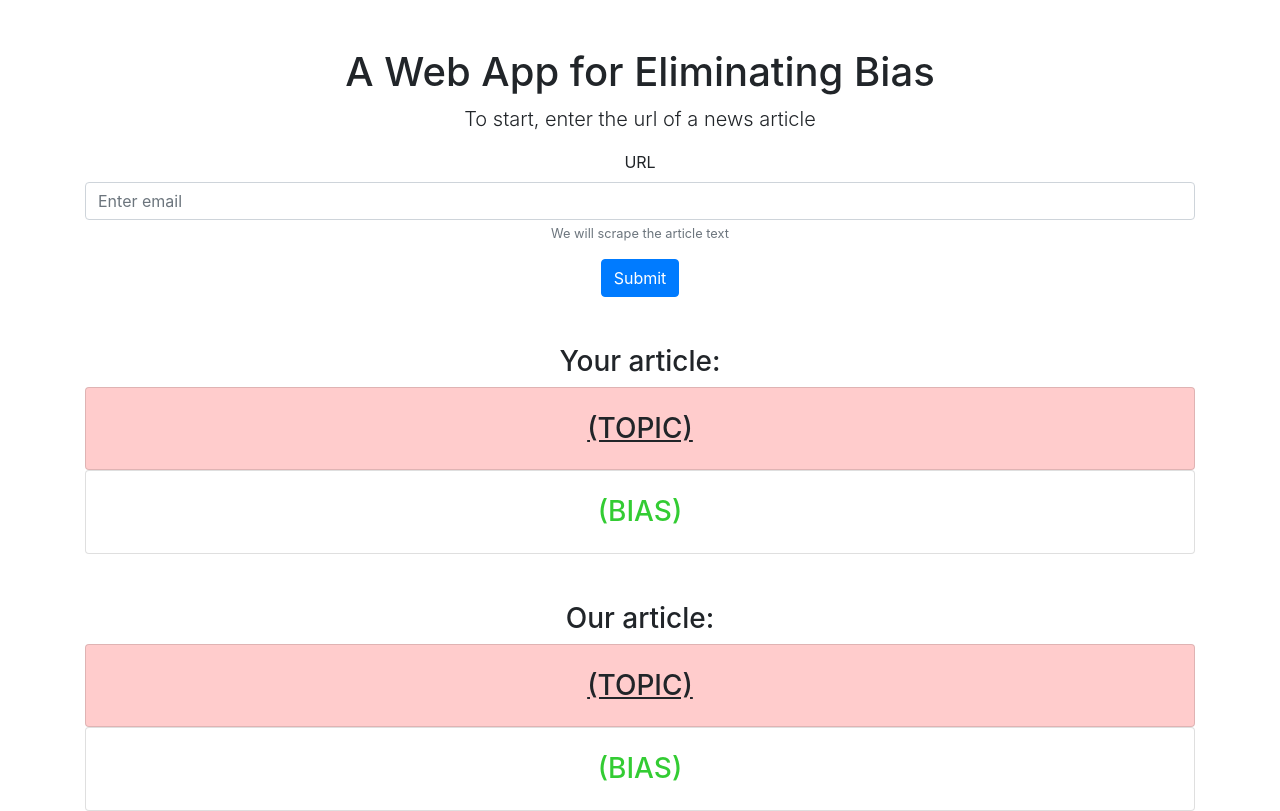
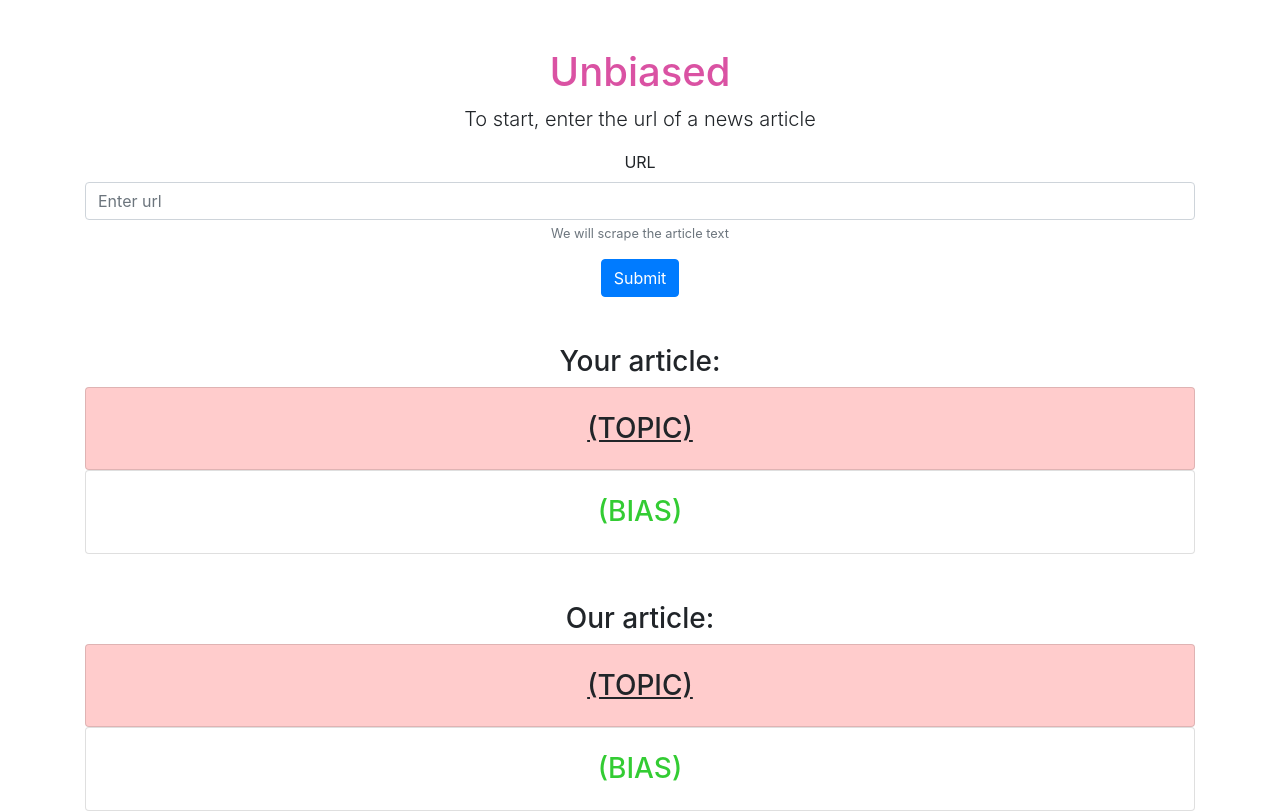
Before and after one commit to BensonYanger/polinlp, a React (Create React App) app: page / in a window 1280 px wide. Built offline with nearby package versions, Linux system fonts and the light colour scheme.

Commit message:
finish frontend

```diff
--- a/src/App.js
+++ b/src/App.js
@@ -32,12 +32,12 @@ export default class App extends Component {
     <div className="container">
     <div className="row">
       <div className="col-lg-12 text-center">
-        <h1 className="mt-5">A Web App for Eliminating Bias</h1>
+        <h1 className="mt-5 titleColor">Unbiased</h1>
         <p className="lead">To start, enter the url of a news article</p>
         <Form>
           <Form.Group controlId="formBasicEmail">
             <Form.Label>URL</Form.Label>
-            <Form.Control type="email" placeholder="Enter email" />
+            <Form.Control type="email" placeholder="Enter url" />
             <Form.Text className="text-muted">
               We will scrape the article text
             </Form.Text>
```
Also changed, not shown: src/App.css.
